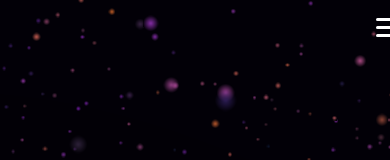
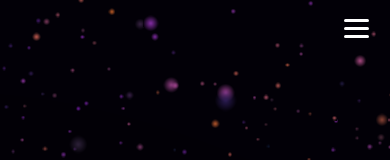
Before and after one commit to Sabertooth407/Eureka, a Svelte app: page / in a window 390 px wide. Shown: the top 160 px of the page. Built offline with nearby package versions, Linux system fonts and the light colour scheme.

Commit message:
responsive fixed

```diff
--- a/src/components/Navbar.svelte
+++ b/src/components/Navbar.svelte
@@ -67,14 +67,15 @@
     cursor: pointer;
     width: 30px;
     height: 25px;
-    z-index: 1100;
-    position: absolute;
+    z-index: 2000;
+    position: fixed;
     right: 1rem; /* keeps it inside screen */
-    top: 15px;
+    top: 1rem;
   }
 
   .burger div {
     height: 3px;
+    width: 25px;
     background: white;
     border-radius: 2px;
     transition: 0.3s;
```
